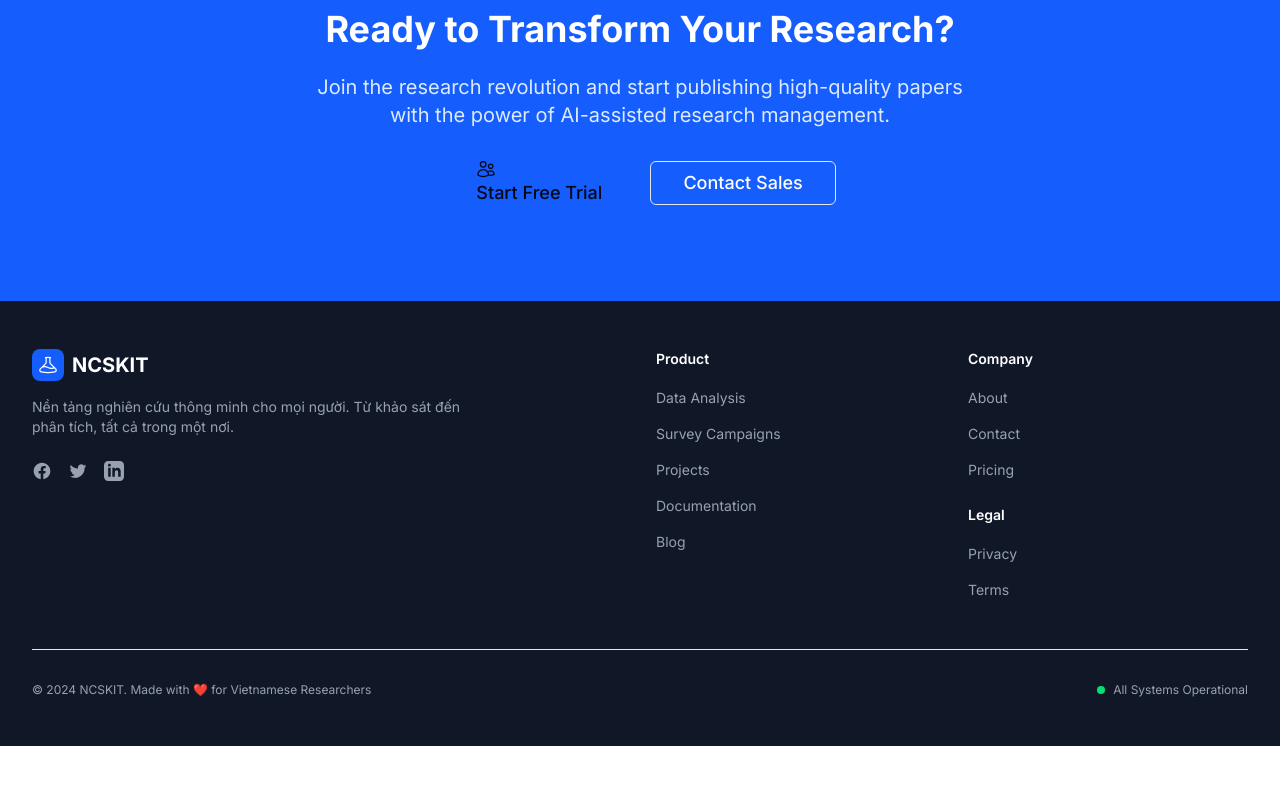
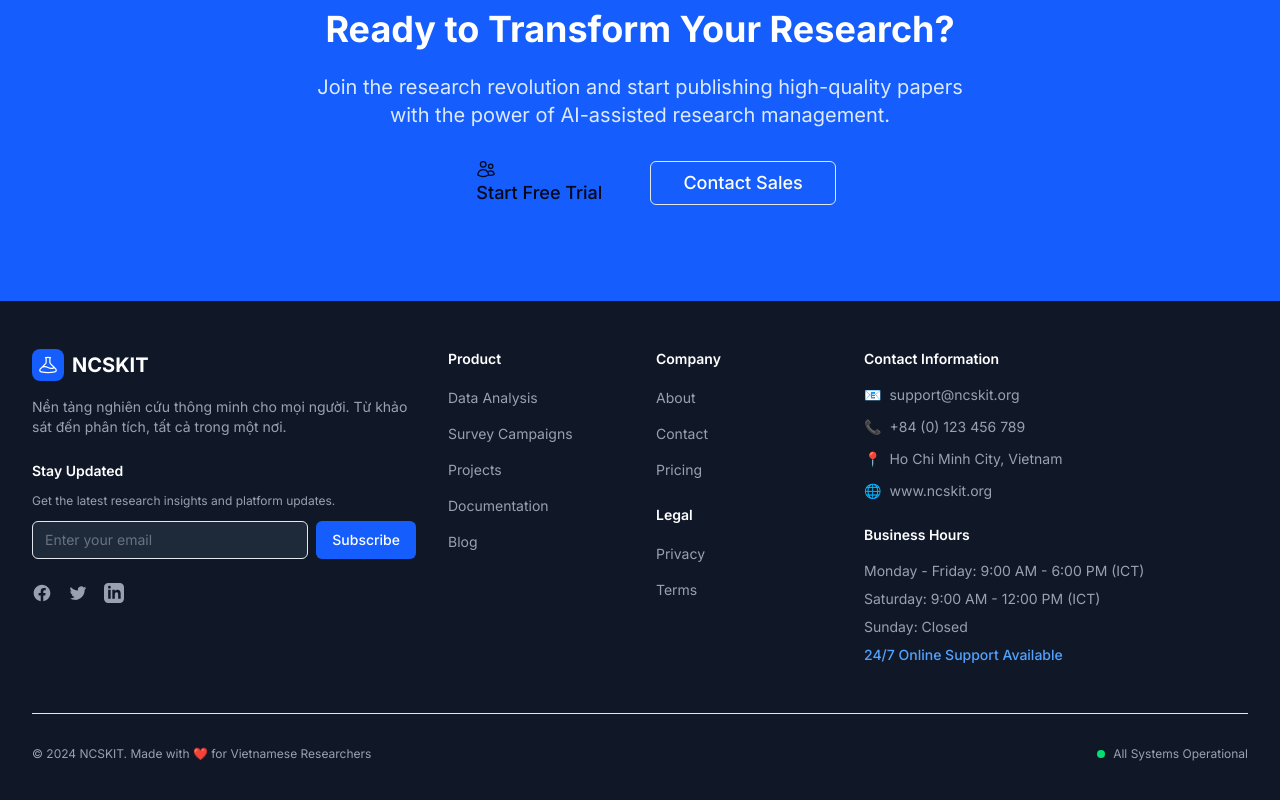
Before and after one commit to hailp1/newncskit, a Next.js app in the folder frontend/: page / in a window 1280 px wide. Shown: the part 1992-2792 px from the top of the page. Before the commit the page ends 2738 px from the top, so only its background shows below. Built offline with nearby package versions, Linux system fonts and the light colour scheme; no server answers.

Commit message:
feat: enhance footer with newsletter contact info and business hours

```diff
--- a/frontend/src/components/layout/footer.tsx
+++ b/frontend/src/components/layout/footer.tsx
@@ -54,18 +54,42 @@ export function Footer() {
     <footer className="bg-gray-900" aria-labelledby="footer-heading">
       <h2 id="footer-heading" className="sr-only">Footer</h2>
       <div className="mx-auto max-w-7xl px-6 py-12 lg:px-8">
-        <div className="grid grid-cols-1 gap-8 lg:grid-cols-4">
-          {/* Brand Section */}
-          <div className="lg:col-span-2">
+        {/* Main Footer Content */}
+        <div className="grid grid-cols-1 gap-8 lg:grid-cols-12">
+          {/* Brand & Newsletter Section */}
+          <div className="lg:col-span-4">
             <div className="flex items-center space-x-2 mb-4">
               <div className="flex h-8 w-8 items-center justify-center rounded-lg bg-blue-600">
                 <BeakerIcon className="h-5 w-5 text-white" />
               </div>
               <span className="text-xl font-bold text-white">NCSKIT</span>
             </div>
-            <p className="text-sm text-gray-400 mb-6 max-w-md">
+            <p className="text-sm text-gray-400 mb-6">
               Nền tảng nghiên cứu thông minh cho mọi người. Từ khảo sát đến phân tích, tất cả trong một nơi.
             </p>
+
+            {/* Newsletter */}
+            <div className="mb-6">
+              <h3 className="text-sm font-semibold text-white mb-3">Stay Updated</h3>
+              <p className="text-xs text-gray-400 mb-3">
+                Get the latest research insights and platform updates.
+              </p>
+              <form className="flex gap-2">
+                <input
+                  type="email"
+                  placeholder="Enter your email"
+                  className="flex-1 px-3 py-2 bg-gray-800 border border-gray-700 rounded-md text-sm text-white placeholder-gray-500 focus:outline-none focus:ring-2 focus:ring-blue-500 focus:border-transparent"
+                />
+                <button
+                  type="submit"
+                  className="px-4 py-2 bg-blue-600 text-white text-sm font-medium rounded-md hover:bg-blue-700 transition-colors"
+                >
+                  Subscribe
+                </button>
+              </form>
+            </div>
+
+            {/* Social Links */}
             <div className="flex space-x-4">
               {navigation.social.map((item) => (
                 <a
@@ -83,7 +107,7 @@ export function Footer() {
           </div>
 
           {/* Product Links */}
-          <div>
+          <div className="lg:col-span-2">
             <h3 className="text-sm font-semibold text-white mb-4">Product</h3>
             <ul className="space-y-3">
               {navigation.product.map((item) => {
@@ -113,7 +137,7 @@ export function Footer() {
           </div>
 
           {/* Company & Legal */}
-          <div>
+          <div className="lg:col-span-2">
             <h3 className="text-sm font-semibold text-white mb-4">Company</h3>
             <ul className="space-y-3 mb-6">
               {navigation.company.map((item) => (
@@ -135,6 +159,43 @@ export function Footer() {
               ))}
             </ul>
           </div>
+
+          {/* Contact & Hours */}
+          <div className="lg:col-span-4">
+            <h3 className="text-sm font-semibold text-white mb-4">Contact Information</h3>
+            <ul className="space-y-3 mb-6">
+              <li>
+                <a href="mailto:support@ncskit.org" className="text-sm text-gray-400 hover:text-white transition-colors flex items-start">
+                  <span className="mr-2">📧</span>
+                  <span>support@ncskit.org</span>
+                </a>
+              </li>
+              <li>
+                <a href="tel:+84123456789" className="text-sm text-gray-400 hover:text-white transition-colors flex items-start">
+                  <span className="mr-2">📞</span>
+                  <span>+84 (0) 123 456 789</span>
+                </a>
+              </li>
+              <li className="text-sm text-gray-400 flex items-start">
+                <span className="mr-2">📍</span>
+                <span>Ho Chi Minh City, Vietnam</span>
+              </li>
+              <li>
+                <a href="https://www.ncskit.org" target="_blank" rel="noopener noreferrer" className="text-sm text-gray-400 hover:text-white transition-colors flex items-start">
+                  <span className="mr-2">🌐</span>
+                  <span>www.ncskit.org</span>
+                </a>
+              </li>
+            </ul>
+
+            <h3 className="text-sm font-semibold text-white mb-4">Business Hours</h3>
+            <ul className="space-y-2 text-sm text-gray-400">
+              <li>Monday - Friday: 9:00 AM - 6:00 PM (ICT)</li>
+              <li>Saturday: 9:00 AM - 12:00 PM (ICT)</li>
+              <li>Sunday: Closed</li>
+              <li className="text-blue-400 font-medium mt-2">24/7 Online Support Available</li>
+            </ul>
+          </div>
         </div>
 
         {/* Bottom Section */}
```
